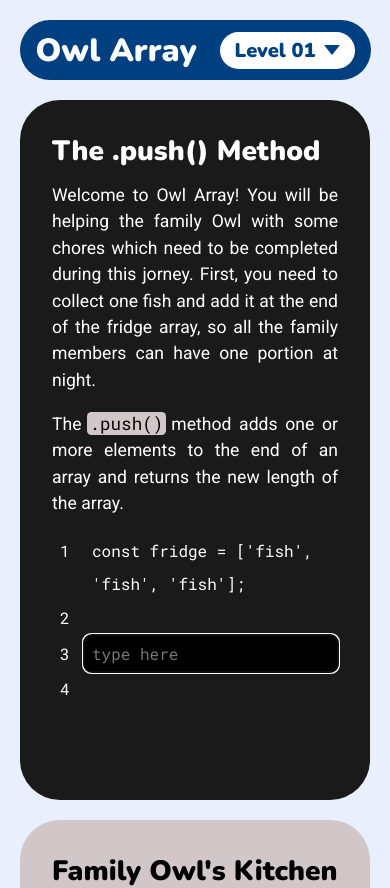
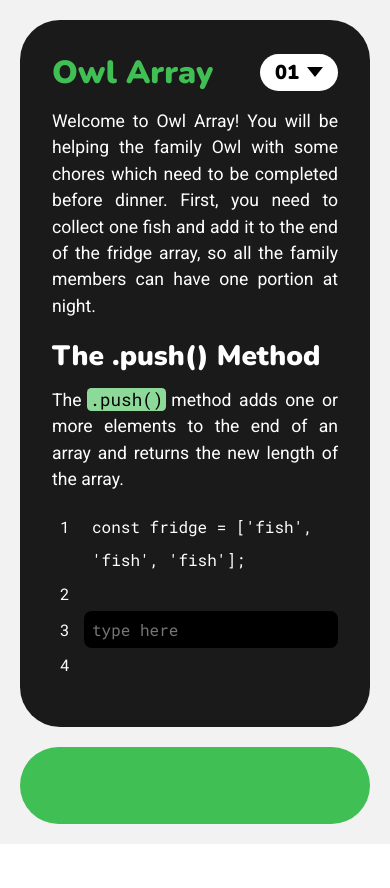
Before and after one commit to juanej88/owl-array, a React (Create React App) app: page / in a window 390 px wide. Shown: the top 888 px of the page. After the commit the page ends 844 px from the top, so only its background shows below. Built offline with nearby package versions, Linux system fonts and the light colour scheme; the HTML template or start-up script is replaced by a standard one.

Commit message:
Reposition Header into Main component

```diff
--- a/src/App.css
+++ b/src/App.css
@@ -3,5 +3,5 @@
   width: 100vw;
   display: flex;
   justify-content: center;
-  background-color: var(--lightblue);
+  background-color: var(--site-background);
 }
--- a/src/App.js
+++ b/src/App.js
@@ -5,10 +5,10 @@ import Main from './components/Main';
 function App() {
   return (
     <div className='App'>
-      <Header level='Level 01' />
+      <Header level='01' />
       <Main
         method='.push()'
-        instructions='Welcome to Owl Array! You will be helping the family Owl with some chores which need to be completed during this jorney. First, you need to collect one fish and add it at the end of the fridge array, so all the family members can have one portion at night.'
+        instructions='Welcome to Owl Array! You will be helping the family Owl with some chores which need to be completed before dinner. First, you need to collect one fish and add it to the end of the fridge array, so all the family members can have one portion at night.'
         link='https://developer.mozilla.org/en-US/docs/Web/JavaScript/Reference/Global_Objects/Array/push'
         mozillaDefinition='method adds one or more elements to the end of an array and returns the new length of the array.'
       />
--- a/src/components/Header.jsx
+++ b/src/components/Header.jsx
@@ -6,7 +6,7 @@ const Header = (props) => {
     <header className='header'>
         <p translate='no'>Owl Array</p>
         <section className='menu'>
-          <p>{props.level}</p>
+          <p><span className='level-label'>Level </span>{props.level}</p>
           <div className='menu--triangle'></div>
         </section>
     </header>
--- a/src/components/Main.jsx
+++ b/src/components/Main.jsx
@@ -5,8 +5,8 @@ const Main = (props) => {
   return (
     <main className='main'>
       <section className='container container-left'>
+        <p>{props.instructions}</p>
         <h1 translate='no'>The {props.method} Method</h1>
-        <p>{props.instructions}</p>
         <p translate='no'>The
           <a
             className='code'
@@ -31,14 +31,14 @@ const Main = (props) => {
             rows='1'
             placeholder='type here'
             autoCapitalize='none'
-            autoFocus
+            // autoFocus
           >
           </textarea>
           <p>4</p>
         </div>
       </section>
       <section className='container container-right'>
-      <h1>Family Owl's Kitchen</h1>
+
       </section>
     </main>
   );
--- a/src/index.css
+++ b/src/index.css
@@ -15,8 +15,8 @@ body {
 }
 
 :root {
-  --darkblue: hsl(210, 100%, 25%);
-  --lightblue: hsl(220, 75%, 95%);
-  --editor-background: hsl(220, 0%, 10%);
-  --display-background: hsl(355, 10%, 80%);
+  --site-background: hsl(130, 0%, 95%);
+  --editor-background: hsl(130, 0%, 10%);
+  --green: hsl(130, 50%, 50%);
+  --lightgreen: hsl(130, 50%, 70%);
 }
--- a/src/stylesheets/Header.css
+++ b/src/stylesheets/Header.css
@@ -1,19 +1,16 @@
 .header {
   height: 60px;
-  width: 90%;
+  width: 100%;
   min-width: 350px;
-  max-width: 450px;
-  padding: 0 1rem;
+  padding: 3.25rem;
   position: fixed;
   top: 1.25rem;
   display: flex;
   justify-content: space-between;
   align-items: center;
   z-index: 10;
-  background-color: var(--darkblue);
-  border-radius: 80px;
-  color: white;
   font-family: 'Nunito', sans-serif;
+  color: var(--green);
   user-select: none;
 }
 
@@ -25,20 +22,18 @@
   font-size: 1.25rem;
   padding: 0.25em 0.75em;
   background-color: white;
-  color: var(--darkblue);
   border-radius: 1em;
   display: flex;
   justify-content: space-between;
   align-items: center;
   cursor: pointer;
+  color: black;
 }
 
-.menu:hover {
-  background-color: var(--lightblue);
-}
-
-.menu:active {
-  background-color: white;
+@media only screen and (max-width: 500px) {
+  .level-label {
+    display: none;
+  }
 }
 
 .menu > p {
@@ -46,7 +41,7 @@
 }
 
 .menu--triangle {
-  border-top: 0.5em solid var(--darkblue);
+  border-top: 0.5em solid black;
   border-left: 0.4em solid transparent;
   border-right: 0.4em solid transparent;
 }
--- a/src/stylesheets/Main.css
+++ b/src/stylesheets/Main.css
@@ -1,7 +1,7 @@
 .main {
   width: 100vw;
   max-width: 1600px;
-  margin: calc(1.25rem + 60px + 1.25rem) 1.25rem 0 1.25rem;
+  margin: 1.25rem;
   display: grid;
   grid-template-columns: repeat(2, 1fr);
   gap: 1.25rem;
@@ -14,8 +14,6 @@
 }
 
 .container {
-  height: 700px;
-  min-width: 225px;
   border-radius: 2.5rem;
   padding: 2rem;
 }
@@ -25,8 +23,14 @@
   color: white;
 }
 
-.container-right {
-  background-color: var(--display-background);
+.container-left > :first-child {
+  padding-top: 3.5rem;
+}
+
+.container > h1,
+.container > h2,
+.container > h3 {
+  font-family: 'Nunito', sans-serif;
 }
 
 .container > h1 {
@@ -45,7 +49,7 @@
 .code {
   font-size: 1.1rem;
   font-family: 'Roboto Mono', monospace;
-  background-color: var(--display-background);
+  background-color: var(--lightgreen);
   color: black;
   padding: 0 0.15em;
   margin: 0 0.3em;
@@ -75,3 +79,11 @@
   resize: none;
   padding: 0.5em 0.5em;
 }
+
+/* Right Container */
+
+.container-right {
+  background-color: var(--green);
+  display: flex;
+  align-items: center;
+}
```
